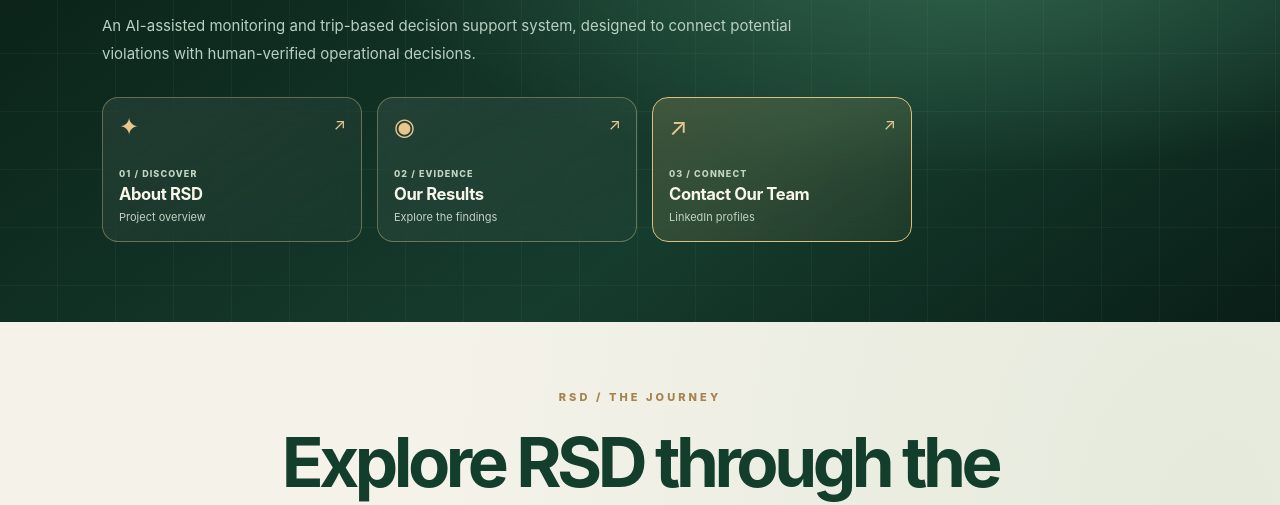
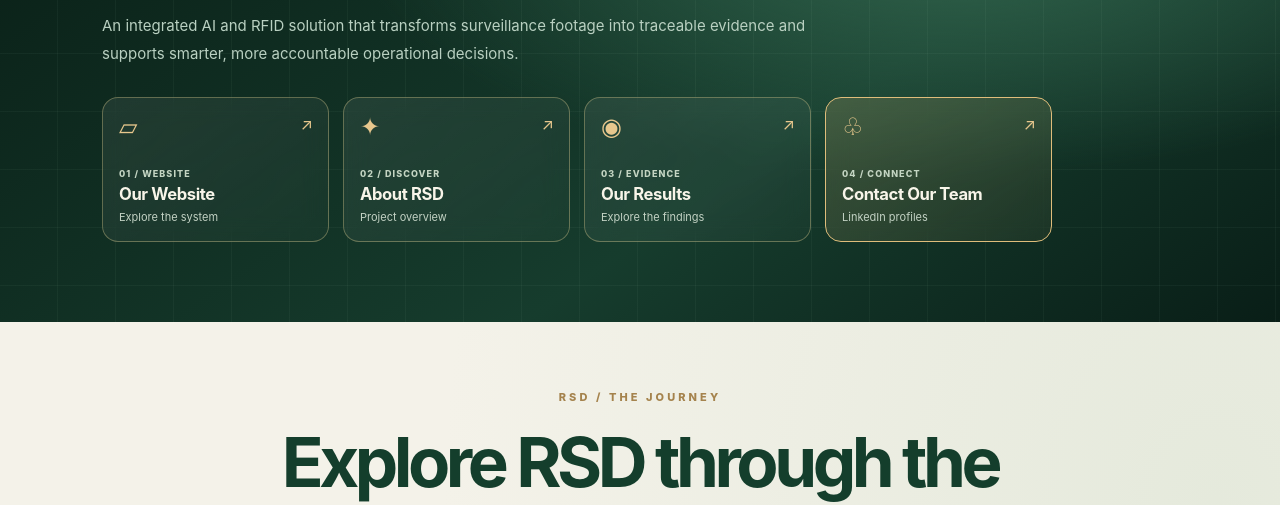
Before and after one commit to mos3466/RSD-References, a plain HTML site: page index.html in a window 1280 px wide. Shown: the part 295-800 px from the top of the page. Drawn offline with Linux system fonts and the light colour scheme.

Commit message:
Add files via upload

```diff
--- a/index.html
+++ b/index.html
@@ -308,11 +308,23 @@ body.modal-open{overflow:hidden}
 .rsd-panel .card{padding:18px}
 .rsd-panel .rsd-bottom-close{display:inline-block;margin-top:25px;background:#174a34;color:#fff;padding:12px 19px;border-radius:25px;text-decoration:none;font-size:13px;font-weight:700}
 @media(max-width:700px){.rsd-panel{padding:9px}.rsd-panel .rsd-content{padding:19px 16px;max-height:94vh}.rsd-panel .team-grid{grid-template-columns:1fr 1fr;gap:8px}.rsd-panel .team-card{padding:12px}.rsd-panel h2{font-size:28px}}
-</style><style>.train-on-map{filter:drop-shadow(0 5px 7px #000a);pointer-events:none}.train-on-map > g{pointer-events:none}@media(prefers-reduced-motion:reduce){.train-on-map{opacity:1}}</style></head><body>
-<header class="hero" id="top"><div class="hero-inner"><div class="hero-copy"><div class="eyebrow"><span class="live-dot"></span> SAIF 2026 / RESEARCH PROTOTYPE</div><div class="hero-kicker">INTELLIGENT METRO MONITORING</div><h1><span class="hero-name">RSD<span class="hero-star">✳</span></span><span class="hero-ar" dir="rtl" lang="ar">رَصَد</span></h1><p class="hero-lead">A smarter perspective on metro safety.</p><p class="hero-description">An AI-assisted monitoring and trip-based decision support system, designed to connect potential violations with human-verified operational decisions.</p><div aria-label="Quick access to important project information" class="quick-access">
-<a class="quick-tile quick-project" href="#panel-overview"><span aria-hidden="true" class="quick-icon">✦</span><span class="quick-copy"><small>01 / DISCOVER</small><strong>About RSD</strong><em>Project overview</em></span><span aria-hidden="true" class="quick-arrow">↗</span></a>
-<a class="quick-tile quick-results" href="#panel-results"><span aria-hidden="true" class="quick-icon">◉</span><span class="quick-copy"><small>02 / EVIDENCE</small><strong>Our Results</strong><em>Explore the findings</em></span><span aria-hidden="true" class="quick-arrow">↗</span></a>
-<a class="quick-tile quick-team" href="#panel-team"><span aria-hidden="true" class="quick-icon">↗</span><span class="quick-copy"><small>03 / CONNECT</small><strong>Contact Our Team</strong><em>LinkedIn profiles</em></span><span aria-hidden="true" class="quick-arrow">↗</span></a>
+</style><style>.train-on-map{filter:drop-shadow(0 5px 7px #000a);pointer-events:none}.train-on-map > g{pointer-events:none}@media(prefers-reduced-motion:reduce){.train-on-map{opacity:1}}</style>
+<style>
+/* Four hero shortcuts matching the RSD reference layout */
+.quick-access{grid-template-columns:repeat(4,minmax(0,1fr))!important;max-width:100%!important;gap:14px!important}
+.quick-tile{min-width:0}
+.quick-website{background:linear-gradient(145deg,#ffffff14,#ffffff06)}
+@media(max-width:650px){
+  .quick-access{grid-template-columns:repeat(2,minmax(0,1fr))!important;gap:10px!important}
+  .quick-tile{min-height:132px!important;padding:14px 11px!important}
+}
+</style>
+</head><body>
+<header class="hero" id="top"><div class="hero-inner"><div class="hero-copy"><div class="eyebrow"><span class="live-dot"></span> SAIF 2026 / RESEARCH PROTOTYPE</div><div class="hero-kicker">INTELLIGENT METRO MONITORING</div><h1><span class="hero-name">RSD<span class="hero-star">✳</span></span><span class="hero-ar" dir="rtl" lang="ar">رَصَد</span></h1><p class="hero-lead">A smarter perspective on metro safety.</p><p class="hero-description">An integrated AI and RFID solution that transforms surveillance footage into traceable evidence and supports smarter, more accountable operational decisions.</p><div aria-label="Quick access to RSD website and project information" class="quick-access">
+<a class="quick-tile quick-website" href="https://rasd-metro-be5rjq3l.manus.space/" rel="noopener noreferrer" target="_blank"><span aria-hidden="true" class="quick-icon">▱</span><span class="quick-copy"><small>01 / WEBSITE</small><strong>Our Website</strong><em>Explore the system</em></span><span aria-hidden="true" class="quick-arrow">↗</span></a>
+<a class="quick-tile quick-project" href="#panel-overview"><span aria-hidden="true" class="quick-icon">✦</span><span class="quick-copy"><small>02 / DISCOVER</small><strong>About RSD</strong><em>Project overview</em></span><span aria-hidden="true" class="quick-arrow">↗</span></a>
+<a class="quick-tile quick-results" href="#panel-results"><span aria-hidden="true" class="quick-icon">◉</span><span class="quick-copy"><small>03 / EVIDENCE</small><strong>Our Results</strong><em>Explore the findings</em></span><span aria-hidden="true" class="quick-arrow">↗</span></a>
+<a class="quick-tile quick-team" href="#panel-team"><span aria-hidden="true" class="quick-icon">♧</span><span class="quick-copy"><small>04 / CONNECT</small><strong>Contact Our Team</strong><em>LinkedIn profiles</em></span><span aria-hidden="true" class="quick-arrow">↗</span></a>
 </div></div></div></header>
 <main class="real-map" id="metro-map">
 <div class="map-head"><span class="map-kicker">RSD / THE JOURNEY</span><h2>Explore RSD through the metro.</h2><p>10 stations. One intelligent journey. Select any station to explore the project.</p></div>
```
